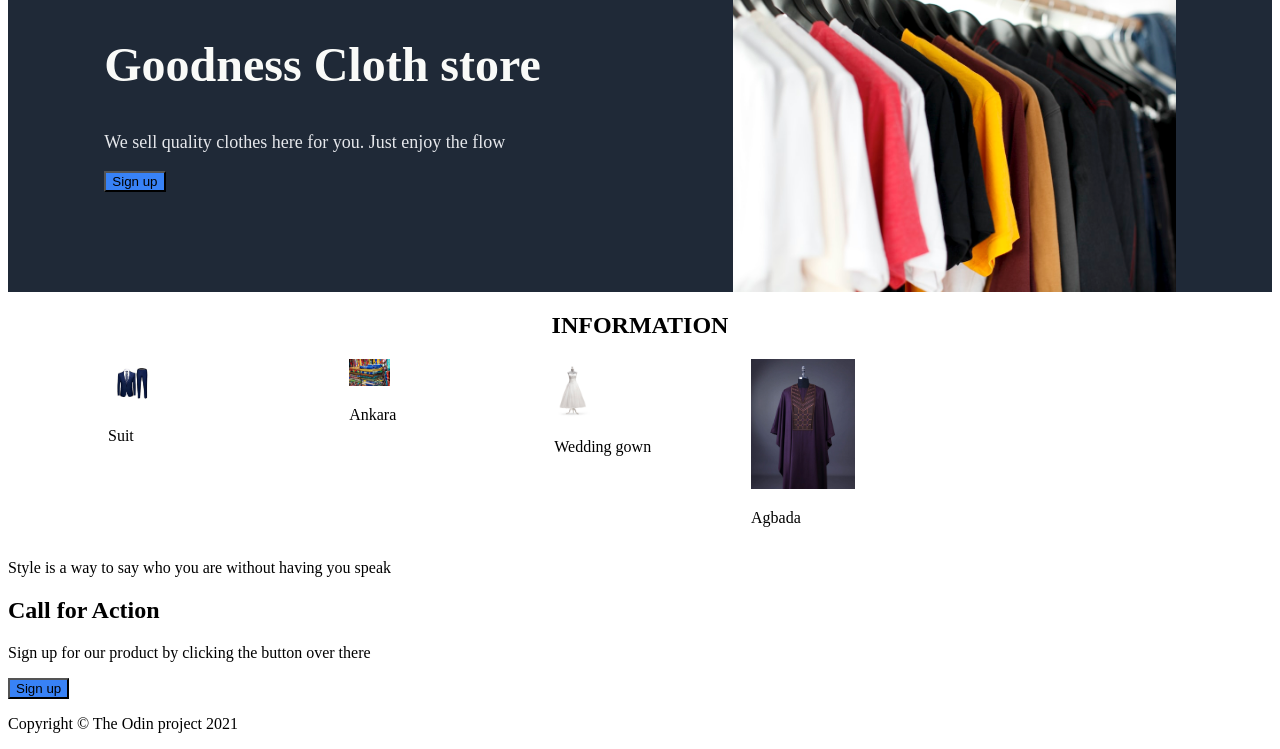
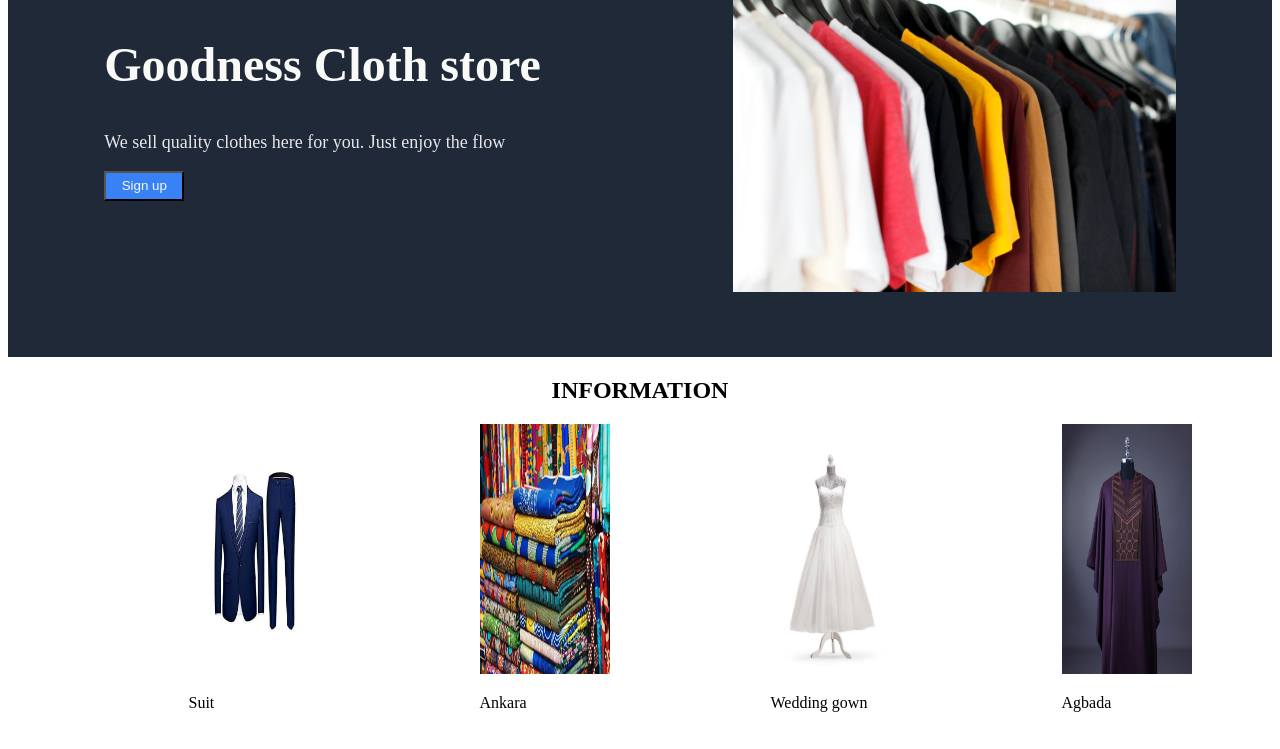
Before and after one commit to GoodnessA1/odin_landing_page, a plain HTML site: page index.html in a window 1280 px wide. Shown: the part 51-800 px from the top of the page. Drawn offline with Linux system fonts and the light colour scheme.

Commit message:
Finalized the codes

```diff
--- a/index.html
+++ b/index.html
@@ -58,7 +58,7 @@
 			<button>Sign up</button>
 		</nav>
 		<nav id=container6>
-			<p>Copyright © The Odin project 2021</p>
+			<p id="p">Copyright © The Odin project 2021</p>
 		</nav>
 	</body>
 </html>
--- a/style.css
+++ b/style.css
@@ -8,7 +8,7 @@
 	display: flex;
 	flex-direction: column;
 	width: 100%;
-	height: 30%;
+	height: 400px;
 	background-color: #1F2937;
 }
 
@@ -51,11 +51,13 @@ a, #p1 {
 
 img {
 	width: 20%;
-	height: auto;
+	height: 100px;
 }
 
 button {
 	background-color: #3882F6;
+	width: 80px;
+	height: 30px;
 }
 
 #S2 {
@@ -74,9 +76,69 @@ button {
 	text-align: center;
 }
 
-#img {
-	width: 120px;
+.img {
+	width: 130px;
 	height: 250px;
 	margin-left: auto;
 	margin-right: auto;
 }
+
+#container3 {
+	height: 400px;
+	width: 100%;
+	display: flex;
+	justify-content: center;
+	align-items: center;
+	background-color: #E5E7EB;
+}
+
+#p2 {
+	font-weight: 300px;
+	color: #1F2937;
+	text-align: center;
+	font-style: italic;
+	font-size: 36px;
+	position: center;
+	margin-top: 100px;
+}
+
+#container4 {
+	margin-top: 100px;
+	margin-bottom: 100px;
+	background-color: #3882F6;
+	width: 80%;
+	margin-left: auto;
+	margin-right: auto;
+	height: 200px;
+	display: flex;
+	justify-content: space-between;
+	align-items: center;
+	flex-direction: row;
+}
+
+#H3, #p3, button, #p {
+	color: #F9FAF8;
+}
+
+#H3 {
+	font-size: 36px;
+}
+
+#p3 {
+	font-size: 24px;
+}
+
+#container6 {
+	width: 100%;
+	background-color: #1F2937;
+	height: 100px;
+	display: flex;
+	align-items: center;
+	justify-content: center;
+	margin-bottom: -4px;
+}
+
+#container2 {
+	height: 400px;
+	align-items: center;
+}
```
